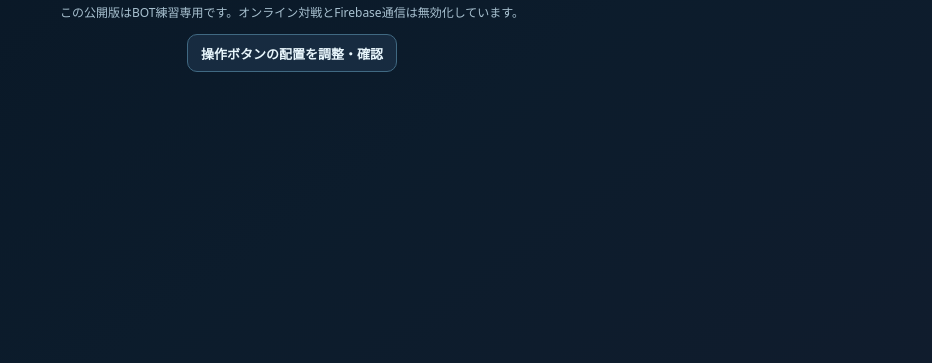
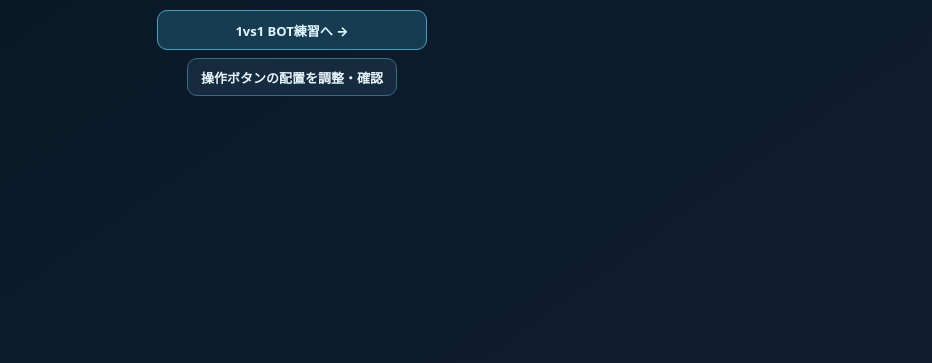
Before and after one commit to 8mahi8/brawl-bot-playtest, a plain HTML site: page index.html in a window 1280 px wide. Shown: the part 437-800 px from the top of the page, without its empty margins (348-1280 px from the left). Drawn offline with Linux system fonts and the light colour scheme.

Commit message:
Link offline 1vs1 practice from 2vs2 lobby

```diff
--- a/index.html
+++ b/index.html
@@ -121,7 +121,7 @@ p{margin:5px 0}.sub{font-size:12px;color:#a8c1d0;text-align:center;max-width:510
   <div id="navLine">BOT PRACTICE · ALPHA 10 · OFFLINE</div>
   <h1>BRAWL <em>2vs2</em><small>V3.0 · ノックアウト / ホットゾーン</small></h1>
   <p class="sub">4人でチーム対戦。ノックアウトは2本先取、ホットゾーンは中央エリアを取り合おう。</p>
-  <button id="soloBtn" class="btn primary">BOT対戦を開始 · 通信なし</button><p class="sub">この公開版はBOT練習専用です。オンライン対戦とFirebase通信は無効化しています。</p>
+  <button id="soloBtn" class="btn primary">BOT対戦を開始 · 通信なし</button><p class="sub">この公開版はBOT練習専用です。オンライン対戦とFirebase通信は無効化しています。</p><a href="./1v1.html" style="display:inline-flex;align-items:center;justify-content:center;min-height:40px;min-width:min(270px,88%);padding:8px 12px;text-decoration:none;color:#e0f6ff;background:#173c52;border:1px solid #4c9fbb;border-radius:10px;font-weight:800;font-size:13px;">1vs1 BOT練習へ →</a>
   <button id="createBtn" class="btn">4人ルームを作る</button>
   <div class="roomPanel"><input id="roomInput" placeholder="5桁ID" inputmode="numeric" maxlength="5" autocomplete="off"><button id="joinBtn" class="btn inline secondary">ルームに参加</button></div>
   <div id="onlineBotOptions"><label>BOTキャラ <select id="onlineBotChar"><option value="tank">タンク</option><option value="gunner" selected>ガンナー</option><option value="sniper">スナイパー</option><option value="bomber">ボマー</option></select></label><label>強さ <select id="onlineBotLevel"><option value="easy">やさしい</option><option value="normal" selected>普通</option><option value="hard">むずかしい</option></select></label></div>
```
